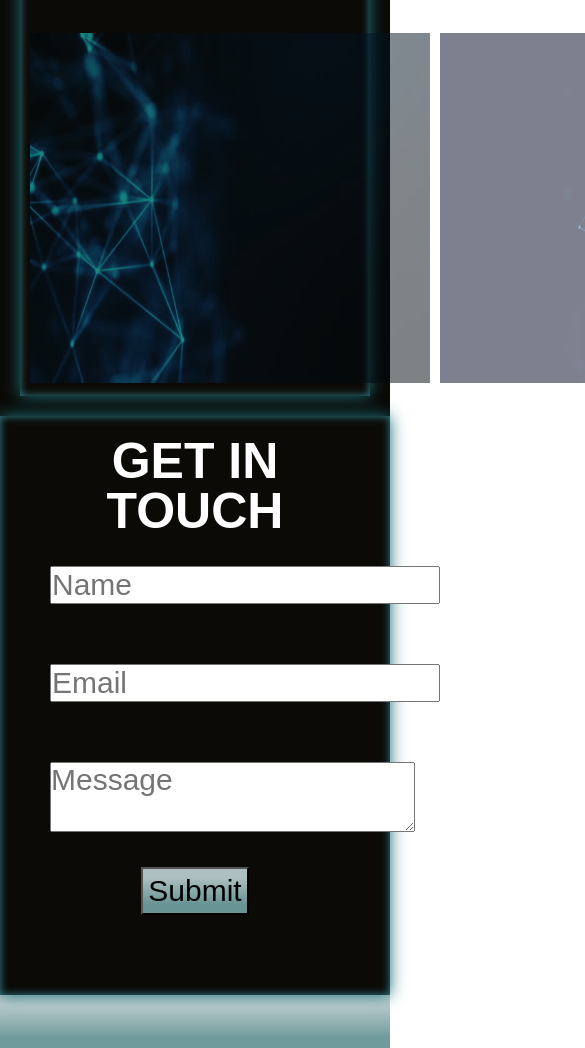
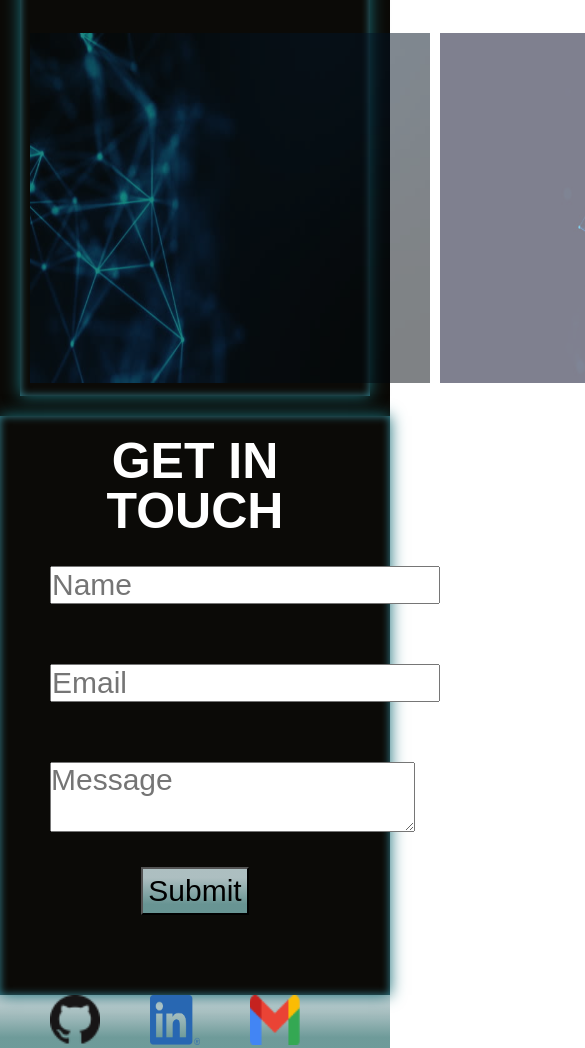
Before and after one commit to savitamanchanda/Savita-Manchanda-Portfolio, a plain HTML site: page index.html in a window 390 px wide. Shown: the part 2634-3682 px from the top of the page, 585 px wide, since content can reach past the window. Drawn offline with Linux system fonts and the light colour scheme.

Commit message:
added more code to make it responsive

```diff
--- a/style.css
+++ b/style.css
@@ -228,6 +228,11 @@ button{
     position: relative;
 }
 
+.links{
+    display: flex;
+    flex-wrap: wrap;
+}
+
 .links img{
     max-width: 50px;
     max-height: 50px;
@@ -237,7 +242,6 @@ button{
     margin-left: 50px;
     position: relative;
     align-items: flex-end;
-    left: 950px;
 }
 
 footer{
```
